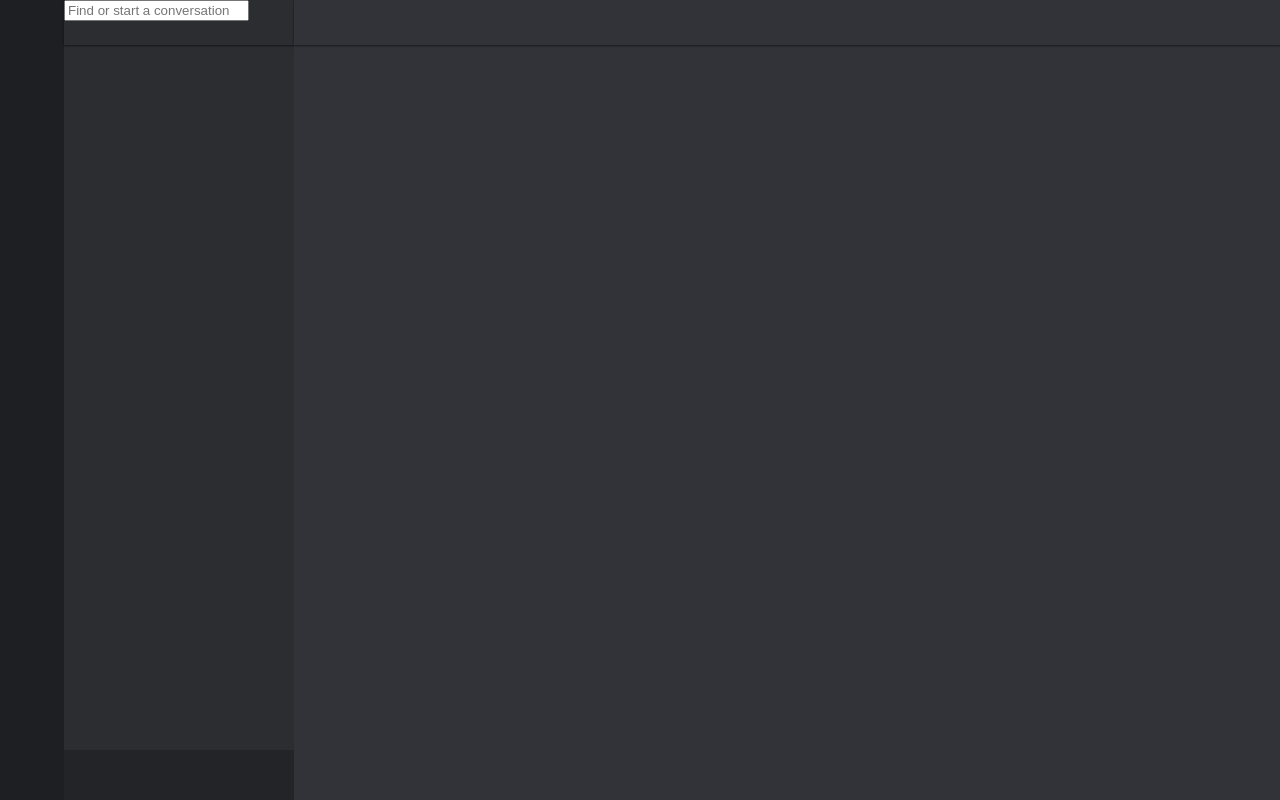
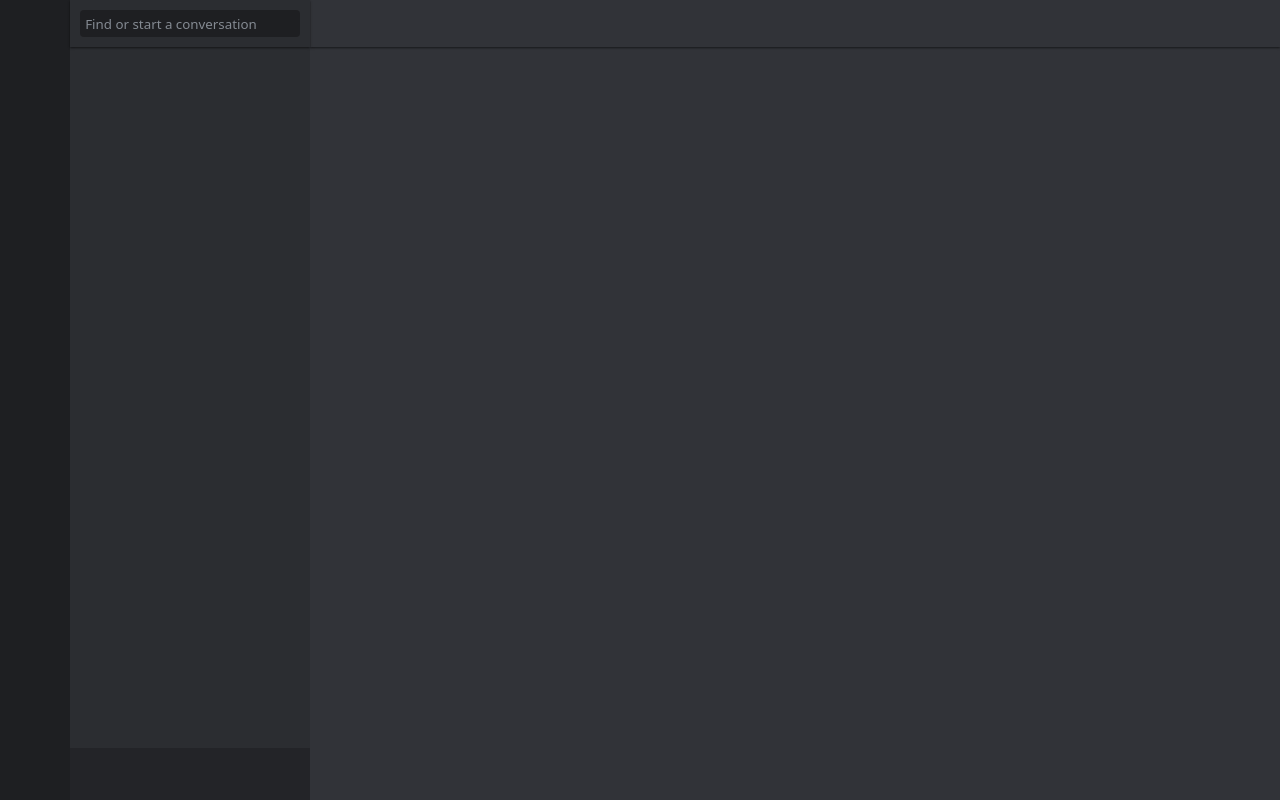
Before and after one commit to glutonium69/discord-clone, a React (Vite) app: page / in a window 1280 px wide. Built offline with nearby package versions, Linux system fonts and the light colour scheme.

Commit message:
major css update check description - added more variables - set up direct components and Dm - style the Header of Dm - style the dm list items

```diff
--- a/src/styles/app/App.css
+++ b/src/styles/app/App.css
@@ -48,31 +48,100 @@ table {
   border-collapse: collapse;
   border-spacing: 0; }
 
+*,
+*::before,
+*::after {
+  font-family: 'Noto sans' !important; }
+
 .wrapper {
-  min-height: 100vh;
-  display: flex; }
+  height: 100vh;
+  display: flex;
+  overflow: hidden; }
 
 .servers {
-  width: 5%;
+  min-width: 70px;
+  width: 5.5%;
   background: #1e1f22; }
 
 .dm .header,
 .main .header {
-  height: 45px;
+  height: 47px;
   box-shadow: 0 0.5px 2px rgba(0, 0, 0, 0.555); }
 
 .dm {
+  min-width: 240px;
   width: 18%;
   background-color: #2b2d31;
+  color: #848a92;
+  display: flex;
+  flex-direction: column;
+  position: relative; }
+
+.dm .header {
+  display: grid;
+  place-items: center;
+  position: absolute;
+  top: 0;
+  left: 0;
+  width: 100%; }
+
+.dm .header input {
+  inset: 10px;
+  border-radius: 0.25rem;
+  padding-inline: 0.3rem;
+  background-color: #1e1f22;
+  font-weight: 500;
+  position: absolute;
+  border: none;
+  outline: transparent; }
+
+.dm .header input::placeholder {
+  color: #848a92; }
+
+.dm .list {
+  flex-grow: 1;
+  translate: 0 47px;
+  overflow: scroll;
   display: flex;
   flex-direction: column; }
 
-.dm .list {
-  flex-grow: 1; }
+.dm .list ul {
+  list-style: none;
+  padding-left: 0.7rem;
+  gap: 0.7rem;
+  display: flex;
+  flex-direction: column; }
+
+.dm .list li {
+  display: flex;
+  align-items: center;
+  gap: 0.7rem;
+  padding: 0.3rem 0.7rem;
+  border-radius: 0.25rem; }
+
+.dm .list li:hover {
+  background-color: #404249;
+  color: #f2f3f5; }
+
+.dm .list .img {
+  width: 32px;
+  aspect-ratio: 1;
+  background: black;
+  border-radius: 50%;
+  overflow: hidden; }
+
+.dm .list img {
+  width: 100%;
+  height: 100%;
+  object-fit: cover; }
 
 .dm .personal {
-  height: 50px;
-  background-color: #232428; }
+  height: 52px;
+  background-color: #232428;
+  position: absolute;
+  bottom: 0;
+  left: 0;
+  width: 100%; }
 
 .main {
   flex-grow: 1;
--- a/src/styles/app/App.scss
+++ b/src/styles/app/App.scss
@@ -1,37 +1,128 @@
 @import "../utilities/reset.scss";
 @import "../utilities/variable.scss";
 
+@mixin flex($dir: null) {
+    display: flex;
+
+    @if $dir != null {
+        flex-direction: column;
+    }
+}
+
+
+@mixin gridCenter{
+    display: grid;
+    place-items: center;
+}
+
+
+*,
+*::before,
+*::after{
+    font-family: 'Noto sans' !important;
+}
+
 .wrapper{
-    min-height: 100vh;
-    display: flex;
+    height: 100vh;
+    @include flex;
+    overflow: hidden;
 }
 
 .servers{
+    min-width: 70px;
     width: $servers-width;
     background: $servers-bg;
 }
 
 .dm,
 .main{
- .header{
+    .header{
         height: $header-height;
         box-shadow: 0 0.5px 2px rgba(0, 0, 0, 0.555);
     }
 }
 
 .dm{
+    min-width: 240px;
     width: $dm-width;
     background-color: $dm-bg;
-    display: flex;
-    flex-direction: column;
+    color: $color-100;
+    @include flex(1);
+    position: relative;
+
+
+    .header{
+        @include gridCenter;
+        position: absolute;
+        top: 0;
+        left: 0;
+        width: 100%;
+
+        input{
+            inset: $dm--header--input-inset;
+            border-radius: $dm--header--input-border-radius;
+            padding-inline: $dm--header--input-padding-in;
+            background-color: $servers-bg;
+            font-weight: $font-weight-100;
+            position: absolute;
+            border: none;
+            outline: transparent;
+
+            &::placeholder{
+                color: $color-100;
+            }
+        }
+    }
 
     .list{
         flex-grow: 1;
+        translate: 0 $header-height;
+        overflow: scroll;
+        @include flex(1);
+
+        ul{
+            list-style: none;
+            // background-color: cyan;
+            padding-left: $dm--list-item-gap ;
+            gap: $dm--list-item-gap;
+            @include flex(1);
+        }
+
+        li{
+            @include flex;
+            align-items: center;
+            gap: $dm--list-item-gap;
+            padding: 0.3rem $dm--list-item-gap;
+            border-radius: $dm--header--input-border-radius;
+
+            &:hover{
+                background-color: #404249;
+                color: $color-300;
+            }
+        }
+
+        .img{
+            width: $dm--lists-item--pfp;
+            aspect-ratio: 1;
+            background: black;
+            border-radius: 50%;
+            overflow: hidden;
+        }
+
+        img{
+            width: 100%;
+            height: 100%;
+            object-fit: cover;
+        }
     }
 
     .personal{
         height: $dm--personal-height;
         background-color: $dm--personal-bg;
+        position: absolute;
+        bottom: 0;
+        left: 0;
+        width: 100%;
     }
 }
 
```
Also changed, not shown: src/styles/utilities/variable.scss (+14 -3 lines).
